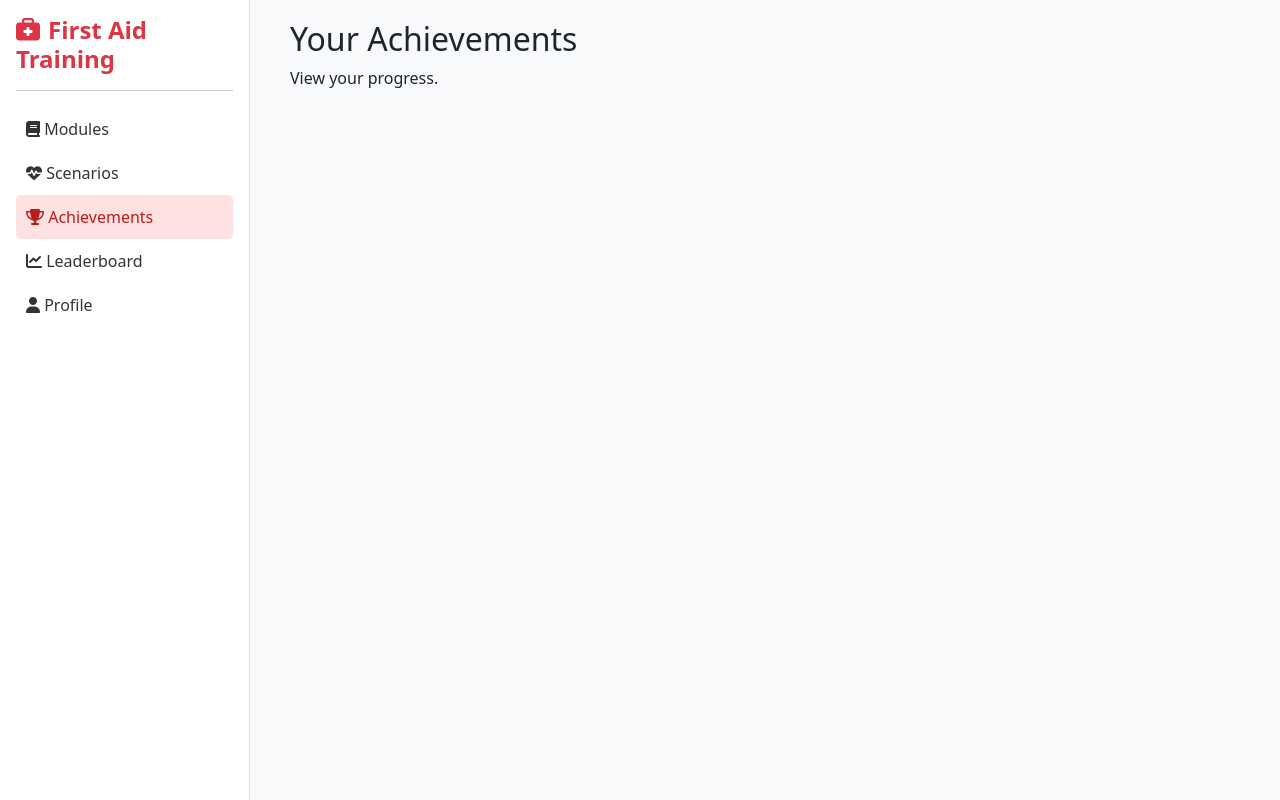
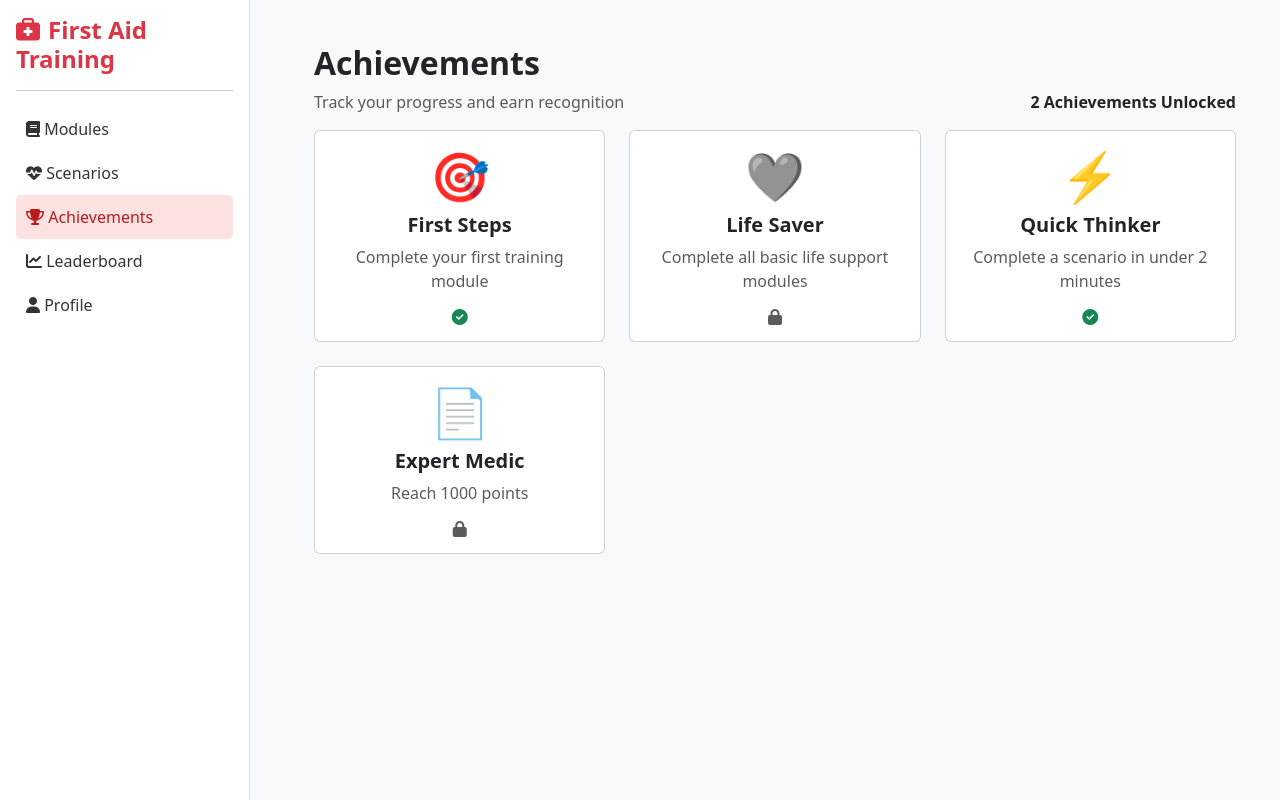
Before and after one commit to jayan110105/FirstAidMain, a Django app: page /achievements/ in a window 1280 px wide. Run offline with Django 5.2, Linux system fonts and the light colour scheme.

Commit message:
Achievements

```diff
--- a/training/templates/achievements.html
+++ b/training/templates/achievements.html
@@ -1,6 +1,54 @@
 {% extends "base.html" %}
 {% block title %}Achievements{% endblock %}
 {% block content %}
-    <h2>Your Achievements</h2>
-    <p>View your progress.</p>
+<div class="container-fluid p-4">
+    <h2 class="fw-bold">Achievements</h2>
+
+    <div class="d-flex justify-content-between">
+        <p class="text-muted">Track your progress and earn recognition</p>
+        <p class="text-end fw-bold mb-3">
+            <span id="achievements-count">2</span> Achievements Unlocked
+        </p>
+    </div>
+
+    <div class="row g-4">
+        <div class="col-4">
+            <div class="card achievement-card unlocked text-center p-3">
+                <h1 style="font-size: 3rem;">🎯</h1>
+                <h5 class="fw-bold">First Steps</h5>
+                <p class="text-muted">Complete your first training module</p>
+                <i class="fa fa-check-circle text-success"></i>
+            </div>
+        </div>
+
+        <div class="col-4">
+            <div class="card achievement-card locked text-center p-3">
+                <h1 style="font-size: 3rem;">🩶</h1>
+                <h5 class="fw-bold">Life Saver</h5>
+                <p class="text-muted">Complete all basic life support modules</p>
+                <i class="fa fa-lock text-muted"></i>
+            </div>
+        </div>
+
+        <div class="col-4">
+            <div class="card achievement-card unlocked text-center p-3">
+                <h1 style="font-size: 3rem;"> ⚡</h1>
+                <h5 class="fw-bold">Quick Thinker</h5>
+                <p class="text-muted">Complete a scenario in under 2 minutes</p>
+                <i class="fa fa-check-circle text-success"></i>
+            </div>
+        </div>
+
+        <div class="col-4">
+            <div class="card achievement-card locked text-center p-3">
+                <h1 style="font-size: 3rem;"> 📄</h1>
+                <h5 class="fw-bold">Expert Medic</h5>
+                <p class="text-muted">Reach 1000 points</p>
+                <i class="fa fa-lock text-muted"></i>
+            </div>
+        </div>
+    </div>
+</div>
+
+
 {% endblock %}
--- a/training/templates/base.html
+++ b/training/templates/base.html
@@ -68,7 +68,7 @@
             font-size: 12px;
         }
         .module-card {
-            height: 400px;
+            height: 450px;
         }
         .scenario-card {
             border: none;
```
